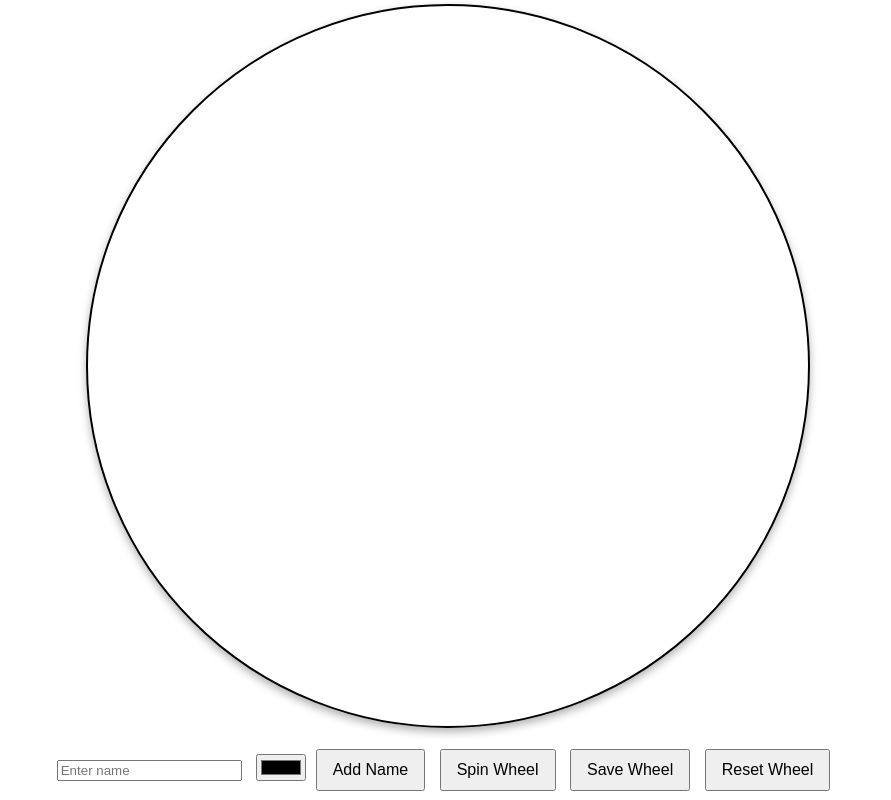
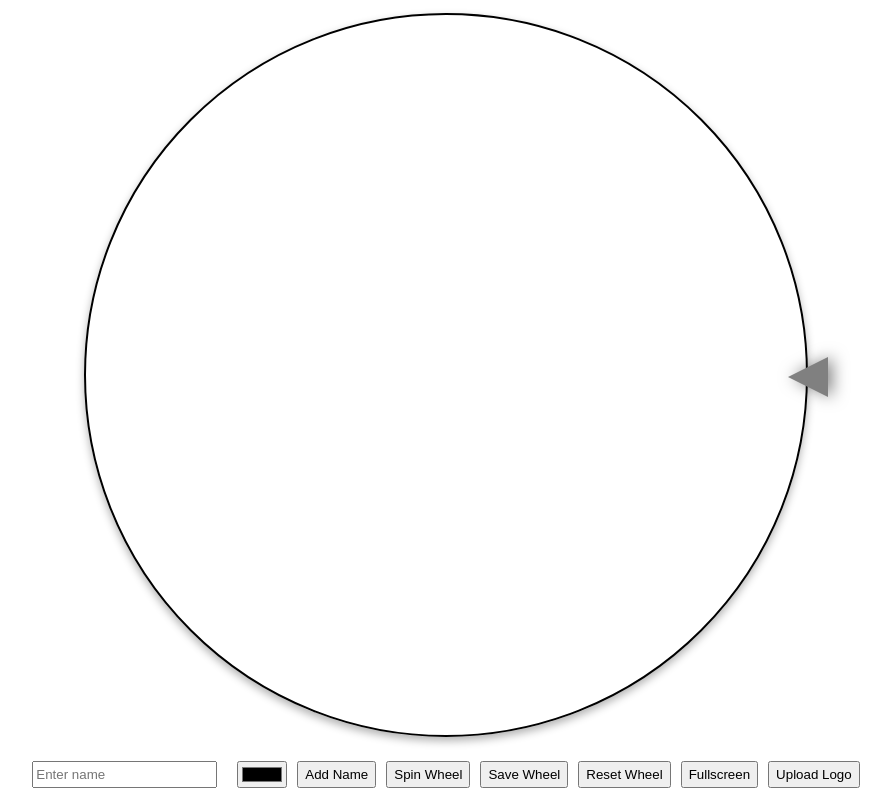
Before and after one commit to OkieCodeDemos/SpinningWheel, a plain HTML site: page index.html in a window 1280 px wide. Shown: the whole page, without its empty margins (194-1085 px from the left). Drawn offline with nearby package versions, Linux system fonts and the light colour scheme; some packages are replaced by stand-ins of ours; a script that the page names is missing.

Commit message:
Update index.html

```diff
--- a/index.html
+++ b/index.html
@@ -13,55 +13,76 @@
             justify-content: center;
             height: 100vh;
             margin: 0;
-            overflow: hidden; /* Prevent scrollbars on smaller devices */
-        }
-
-        #wheelContainer {
             position: relative;
-            width: 90vmin; /* 90% of the smaller viewport dimension */
-            height: 90vmin; /* Ensure the container is square */
-            max-width: 90vw; /* Ensure the container does not exceed 90% of viewport width */
-            max-height: 90vh; /* Ensure the container does not exceed 90% of viewport height */
         }
 
         #wheelCanvas {
-            width: 100%;
-            height: 100%;
             border: 2px solid #000;
             border-radius: 50%;
             box-shadow: 0 4px 8px rgba(0, 0, 0, 0.3);
         }
 
+        #pointer {
+            position: absolute;
+            top: 50%;
+            left: 100%;
+            transform: translate(-50%, -50%) rotate(270deg);
+            width: 0;
+            height: 0;
+            border-left: 20px solid transparent;
+            border-right: 20px solid transparent;
+            border-bottom: 40px solid grey;
+            filter: drop-shadow(0 4px 8px rgba(0, 0, 0, 0.5));
+        }
+
         #controls {
             margin-top: 20px;
             text-align: center;
+            display: flex;
+            flex-wrap: wrap; /* Ensure buttons wrap if needed */
+            justify-content: center;
+            gap: 10px; /* Adds spacing between buttons */
+        }
+
+        #controls button {
+            margin: 0; /* Reset any default margins */
         }
 
         #colorInput {
             margin-left: 10px;
         }
 
-        button {
-            margin: 5px;
-            padding: 10px 15px;
-            font-size: 16px;
+        /* Media query to adjust layout for smaller screens */
+        @media (max-width: 600px) {
+            #controls {
+                flex-direction: column; /* Stack buttons vertically on small screens */
+            }
+
+            #controls button {
+                width: 100%; /* Make buttons take full width on mobile */
+            }
         }
     </style>
     <link rel="stylesheet" href="https://cdn.jsdelivr.net/npm/sweetalert2@11/dist/sweetalert2.min.css">
 </head>
 <body>
-    <div id="wheelContainer">
-        <canvas id="wheelCanvas"></canvas>
+    <div id="wheelContainer" style="position: relative;">
+        <canvas id="wheelCanvas" width="500" height="500"></canvas>
+        <div id="pointer"></div>
     </div>
     <div id="controls">
         <input type="text" id="nameInput" placeholder="Enter name" />
         <input type="color" id="colorInput" />
+        <input type="file" id="logoInput" accept="image/*" style="display: none;" />
         <button id="addNameBtn">Add Name</button>
         <button id="spinBtn">Spin Wheel</button>
         <button id="saveWheelBtn">Save Wheel</button>
         <button id="resetWheelBtn">Reset Wheel</button>
+        <button id="fullscreenBtn">Fullscreen</button>
+        <button id="uploadLogoBtn">Upload Logo</button>
     </div>
     <audio id="spinSound" src="spinner-sound-36693.mp3"></audio>
+    <audio id="applauseSound" src="applause.mp3"></audio> <!-- Added applause sound -->
     <script src="https://cdn.jsdelivr.net/npm/sweetalert2@11"></script>
     <script src="https://cdn.jsdelivr.net/npm/canvas-confetti@1.4.0/dist/confetti.browser.min.js"></script>
     <script src="wheel.js"></script>
```
